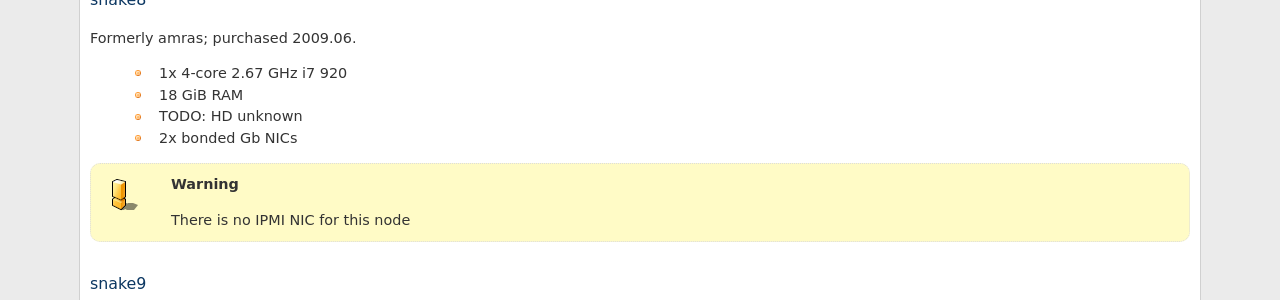
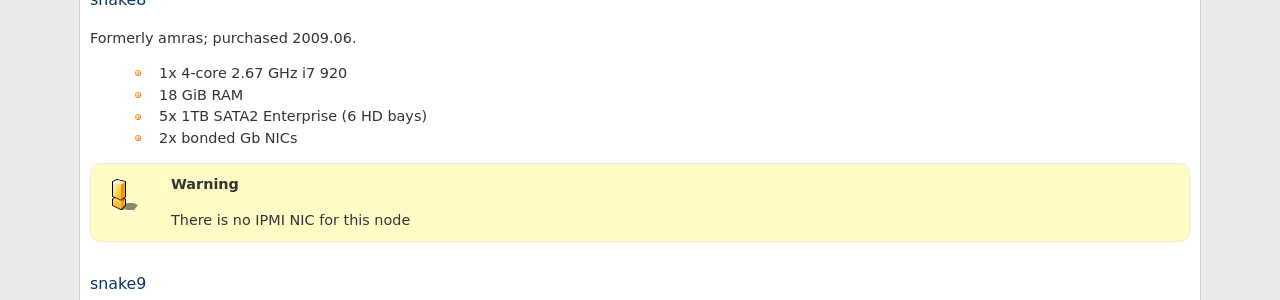
Before and after one commit to psychoinformatics-de/ipsy-docs, a Sphinx documentation site: the page built from source/internal/data_center/compute_nodes.rst, in a window 1280 px wide. Shown: the part 1172-1472 px from the top of the page. Built offline with Sphinx 7.4.7, drawn with Linux system fonts in a browser that asks for light colours; formulas are drawn with MathJax 3.

Commit message:
Add info about snake8 HDs

```diff
--- a/source/internal/data_center/compute_nodes.rst
+++ b/source/internal/data_center/compute_nodes.rst
@@ -67,7 +67,7 @@ Formerly amras; purchased 2009.06.
 
  * 1x 4-core 2.67 GHz i7 920
  * 18 GiB RAM
- * TODO: HD unknown
+ * 5x 1TB SATA2 Enterprise (6 HD bays)
  * 2x bonded Gb NICs
 
 .. warning:: There is no IPMI NIC for this node
```
